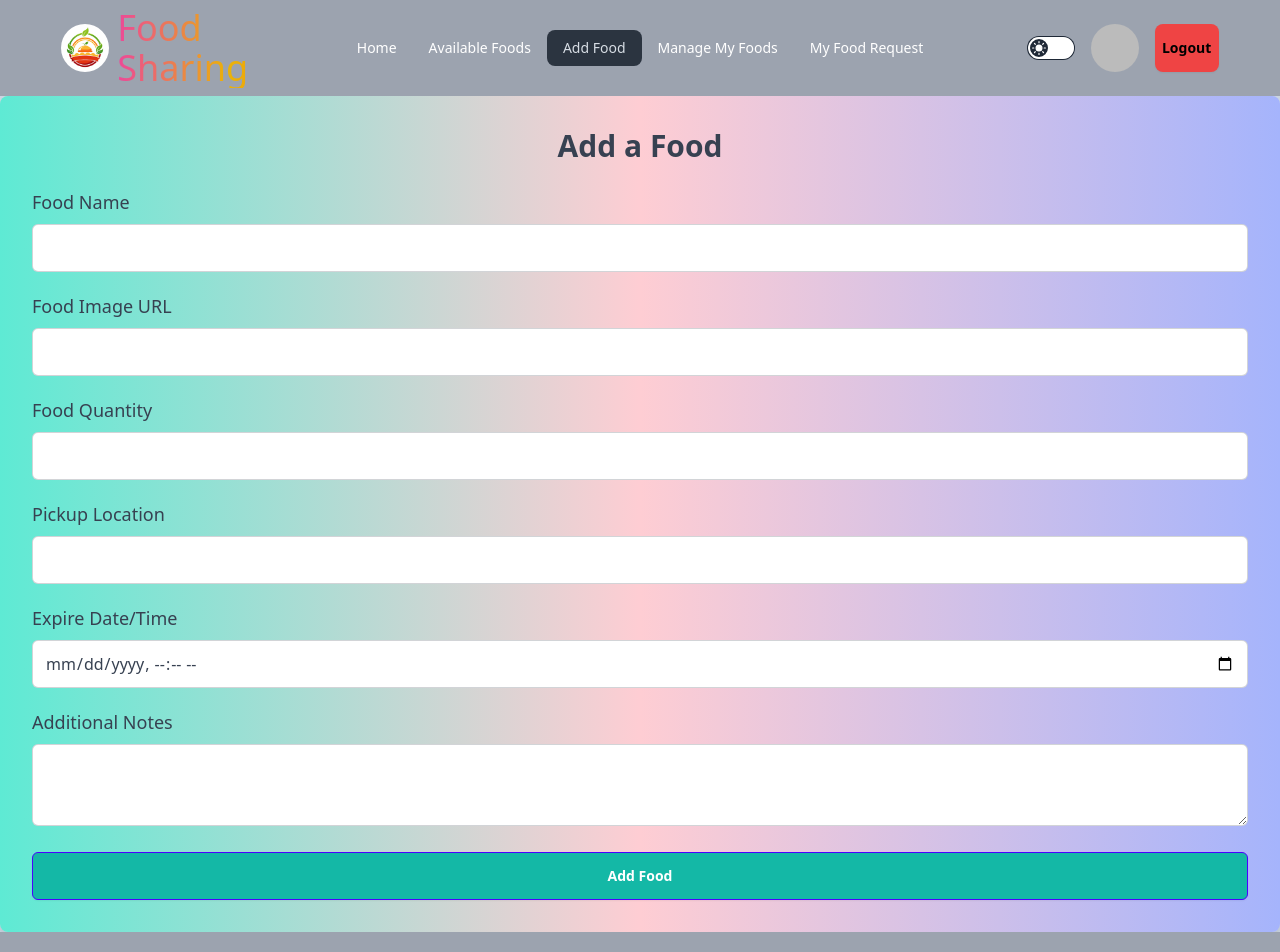
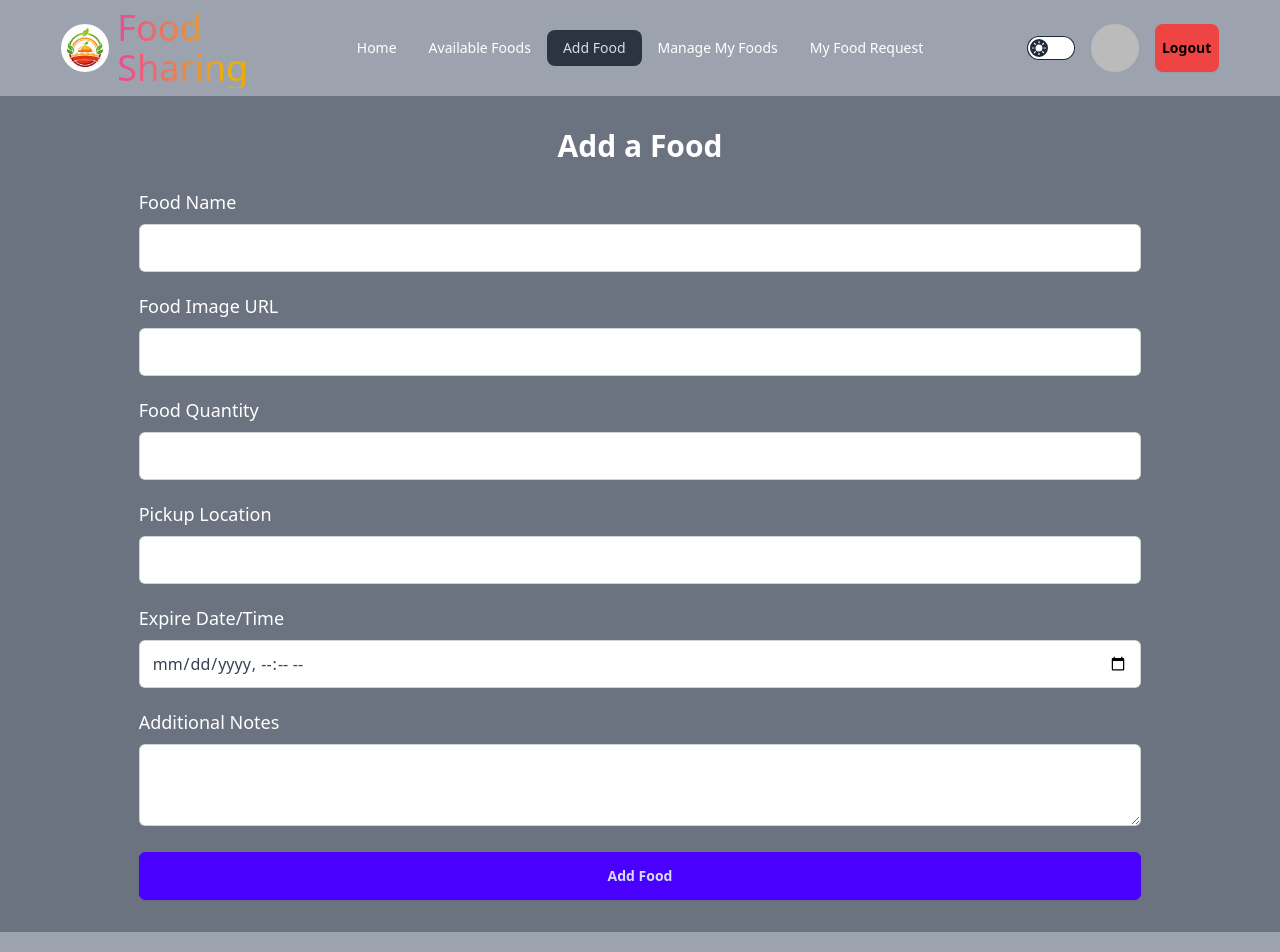
Before and after one commit to MamunHossain1999/assignment-11-client, a React (Vite) app: page /add-food in a window 1280 px wide. Shown: the top 952 px of the page. Built offline with nearby package versions, Linux system fonts and the light colour scheme; no server answers; sample sign-in values are in the browser's storage.

Commit message:
update card design

```diff
--- a/src/components/Footer.jsx
+++ b/src/components/Footer.jsx
@@ -1,9 +1,13 @@
+import logo from '../assets/foodCompanyLogo.png'
 const Footer = () => {
   return (
-    <footer className="bg-gray-400 text-white p-10">
+    <footer className="bg-gray-400 text-white p-10  dark:bg-slate-800 ">
       <div className="max-w-screen-xl mx-auto grid grid-cols-1 sm:grid-cols-2 md:grid-cols-3 lg:grid-cols-4 gap-10">
         <nav>
+          <div className='flex items-center gap-3'>
+            <img className='w-8 h-8 mb-3 rounded-full' src={logo}  alt="company logo" />
           <h6 className="footer-title text-lg font-semibold mb-4">Services</h6>
+          </div>
           <a className="link link-hover text-gray-100 hover:text-white mb-2 block">Branding</a>
           <a className="link link-hover text-gray-100 hover:text-white mb-2 block">Design</a>
           <a className="link link-hover text-gray-100 hover:text-white mb-2 block">Marketing</a>
--- a/src/mainLayOut/MainLayOut.jsx
+++ b/src/mainLayOut/MainLayOut.jsx
@@ -4,7 +4,7 @@ import Footer from "../components/Footer";
 
 const MainLayOut = () => {
   return (
-    <div className="bg-slate-300">
+    <div className="bg-gray-500">
       <Navber />
       <div className="min-h-[calc(100vh-350px)] dark:bg-slate-800 ">
         <Outlet />
--- a/src/pages/AddFood.jsx
+++ b/src/pages/AddFood.jsx
@@ -55,14 +55,14 @@ const AddFood = () => {
   };
 
   return (
-    <div className="w-full mx-auto p-8 shadow-lg bg-gradient-to-r from-teal-300 via-rose-200 to-indigo-300 rounded-lg">
+    <div className="w-10/12 mx-auto p-8">
       <Helmet>
         <title>AddFoog</title>
       </Helmet>
-      <h2 className="text-3xl font-bold text-gray-700 mb-6 text-center">Add a Food</h2>
-      <form onSubmit={handleSubmit}>
+      <h2 className="text-3xl font-bold text-white mb-6 text-center">Add a Food</h2>
+      <form onSubmit={handleSubmit} >
         <div className="mb-5">
-          <label className="block mb-2 text-lg font-medium text-gray-700">Food Name</label>
+          <label className="block mb-2 text-lg font-medium text-white">Food Name</label>
           <input
             type="text"
             name="foodName"
@@ -73,7 +73,7 @@ const AddFood = () => {
           />
         </div>
         <div className="mb-5">
-          <label className="block mb-2 text-lg font-medium text-gray-700">Food Image URL</label>
+          <label className="block mb-2 text-lg font-medium text-white">Food Image URL</label>
           <input
             type="text"
             name="foodImage"
@@ -84,7 +84,7 @@ const AddFood = () => {
           />
         </div>
         <div className="mb-5">
-          <label className="block mb-2 text-lg font-medium text-gray-700">Food Quantity</label>
+          <label className="block mb-2 text-lg font-medium text-white">Food Quantity</label>
           <input
             type="text"
             name="foodQuantity"
@@ -95,7 +95,7 @@ const AddFood = () => {
           />
         </div>
         <div className="mb-5">
-          <label className="block mb-2 text-lg font-medium text-gray-700">Pickup Location</label>
+          <label className="block mb-2 text-lg font-medium text-white">Pickup Location</label>
           <input
             type="text"
             name="pickupLocation"
@@ -106,7 +106,7 @@ const AddFood = () => {
           />
         </div>
         <div className="mb-5">
-          <label className="block mb-2 text-lg font-medium text-gray-700">Expire Date/Time</label>
+          <label className="block mb-2 text-lg font-medium text-white">Expire Date/Time</label>
           <input
             type="datetime-local"
             name="expireDate"
@@ -117,7 +117,7 @@ const AddFood = () => {
           />
         </div>
         <div className="mb-5">
-          <label className="block mb-2 text-lg font-medium text-gray-700">Additional Notes</label>
+          <label className="block mb-2 text-lg font-medium text-white">Additional Notes</label>
           <textarea
             name="additionalNotes"
             value={formData.additionalNotes}
@@ -127,7 +127,7 @@ const AddFood = () => {
         </div>
         <button
           type="submit"
-          className="btn btn-primary w-full p-3 rounded-md bg-teal-500 text-white font-semibold hover:bg-teal-600 transition duration-300"
+          className="btn btn-primary w-full p-3 rounded-md transition duration-300"
         >
           Add Food
         </button>
--- a/src/pages/AvailableFood.jsx
+++ b/src/pages/AvailableFood.jsx
@@ -97,7 +97,7 @@ const AvailableFood = () => {
         {sortedFoods.slice(0, visibleIndex).map((food) => (
           <div
             key={food.id}
-            className="transform hover:scale-105 transition-all duration-300 ease-in-out hover:bg-gray-200 p-4 rounded-lg shadow-lg animate__animated animate__fadeIn"
+            className="transform hover:scale-105 transition-all duration-300 ease-in-out hover:bg-gray-200  animate__animated animate__fadeIn"
           >
             <FoodCard food={food} />
             <Waypoint onEnter={loadMore} />
--- a/src/pages/FoodCard.jsx
+++ b/src/pages/FoodCard.jsx
@@ -7,13 +7,14 @@ const FoodCard = ({ food }) => {
       <Helmet>
         <title>FoodCard</title>
       </Helmet>
-      <figure>
+      <figure className="overflow-hidden rounded-lg">
         <img
           src={food.foodImage}
           alt={food.foodName}
-          className="w-full h-64 object-cover"
+          className="w-full h-64 object-cover transition-transform duration-300 transform hover:scale-105"
         />
       </figure>
+
       <div className="card-body">
         <h2 className="card-title">{food.foodName}</h2>
         <p>
@@ -26,9 +27,11 @@ const FoodCard = ({ food }) => {
         <p className="mt-2">
           <strong>Status:</strong> {food.foodStatus || "available"}
         </p>
-        <div className=" ">
+        <div className="">
           <Link to={`/food/${food._id}`}>
-            <button className="btn btn-primary  px-10">View Details</button>
+            <button className="btn btn-primary px-10 transition-all duration-300 transform hover:scale-105 hover:bg-blue-600">
+              View Details
+            </button>
           </Link>
         </div>
       </div>
--- a/src/pages/Home.jsx
+++ b/src/pages/Home.jsx
@@ -42,7 +42,7 @@ const Home = () => {
   }
 
   return (
-    <div className="w-11/12 mx-auto bg-gray-100 dark:bg-gray-900">
+    <div className="bg-gray-100 dark:bg-gray-900">
       <Helmet>
         <title>HomePage</title>
       </Helmet>
@@ -53,7 +53,7 @@ const Home = () => {
       </div>
 
       {/* Featured Foods Section */}
-      <div className="p-6 bg-white shadow-lg rounded-lg dark:bg-gray-900 mt-6">
+      <div className="w-11/12 mx-auto p-6 bg-white shadow-lg rounded-lg dark:bg-gray-900 mt-6">
         <h2 className="text-3xl font-bold mb-6 text-center  text-gray-800">
           Featured Foods
         </h2>
--- a/src/pages/ManageMyFoods.jsx
+++ b/src/pages/ManageMyFoods.jsx
@@ -43,7 +43,7 @@ const ManageMyFoods = () => {
       <Helmet>
         <title>ManageMyFoods</title>
       </Helmet>
-      <h2 className="text-3xl font-bold text-purple-500 text-center mb-6">Manage My Foods</h2>
+      <h2 className="text-3xl font-bold text-purple-500 text-center py-6">Manage My Foods</h2>
 
       <div className="overflow-x-auto">
         <table className="min-w-full bg-white border-collapse border border-gray-300 shadow-lg">
--- a/src/pages/MyFoodRequest.jsx
+++ b/src/pages/MyFoodRequest.jsx
@@ -40,7 +40,7 @@ const MyFoodRequest = () => {
   }
 
   return (
-    <div className="container mx-auto p-4">
+    <div className="container mx-auto">
       <Helmet>
         <title>MyFoodRequest</title>
       </Helmet>
```
